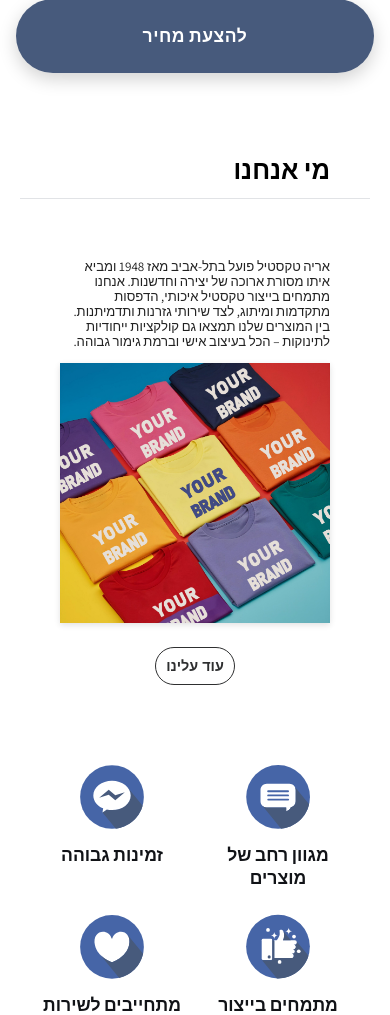
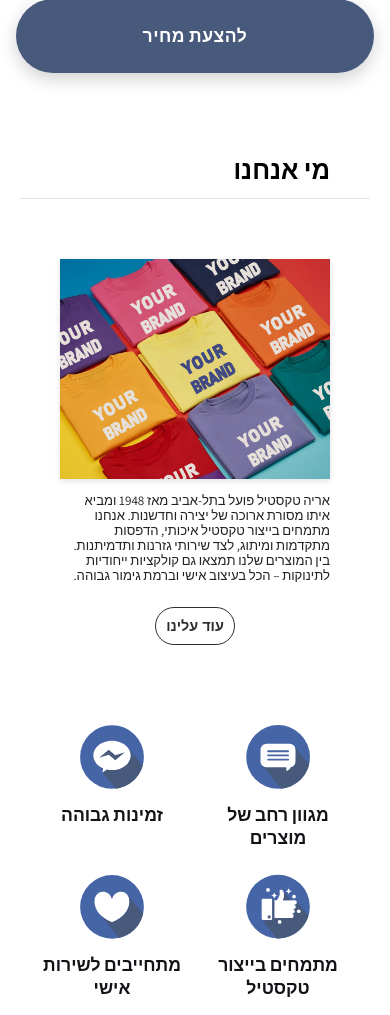
Before and after one commit to levynchi/arye-textile-branding, a Django app: page / in a window 390 px wide. Shown: the part 1014-2029 px from the top of the page. Run offline with Django 5.2, Linux system fonts and the light colour scheme; grey boxes labelled with a size stand in for pictures from a placeholder-image service; data that the repository does not hold is empty; some libraries are stand-ins or nearby versions; some web fonts are replaced.

Commit message:
style(home): mobile info section order image  text  button; reduce image height clamp for smaller picture

```diff
--- a/static/home.css
+++ b/static/home.css
@@ -53,12 +53,12 @@ body{margin:0;font-family:var(--font-sans);background:#fff;color:var(--text);}
 
 /* Mobile layout: stack in rows (text → image → button) */
 @media (max-width:960px){
-	.info-inner{grid-template-columns:1fr; gap:16px; align-items:start; grid-template-areas:"text" "image" "button";}
+	.info-inner{grid-template-columns:1fr; gap:16px; align-items:start; grid-template-areas:"image" "text" "button";}
 	/* Flatten .info-text so its children can be positioned as grid items */
 	.info-text{display:contents}
 	.info-text p{grid-area:text; line-height:1.2; font-size:0.9rem; text-align:right}
 	.info-image{grid-area:image; justify-content:center; align-items:center;}
-	.info-image img{width:100%; height:clamp(260px, 50vw, 380px); object-fit:cover;}
+	.info-image img{width:100%; height:clamp(220px, 44vw, 320px); object-fit:cover;}
 	.info-text .info-actions{grid-area:button; margin-top:10px; text-align:center}
 	/* Mobile: use fixed font-size for slider buttons (override clamp) */
 	.slider-all{font-size:0.95rem}
@@ -68,7 +68,7 @@ body{margin:0;font-family:var(--font-sans);background:#fff;color:var(--text);}
 	.slider-head .slider-all{padding:10px 10px}
 }
 @media (max-width:480px){
-	.info-inner{grid-template-columns:1fr; gap:14px; grid-template-areas:"text" "image" "button"}
+	.info-inner{grid-template-columns:1fr; gap:14px; grid-template-areas:"image" "text" "button"}
 	.info-text p{line-height:1.15; font-size:0.82rem}
 	/* Very small phones: slightly smaller slider button text */
 	.slider-all{font-size:0.9rem}
```
